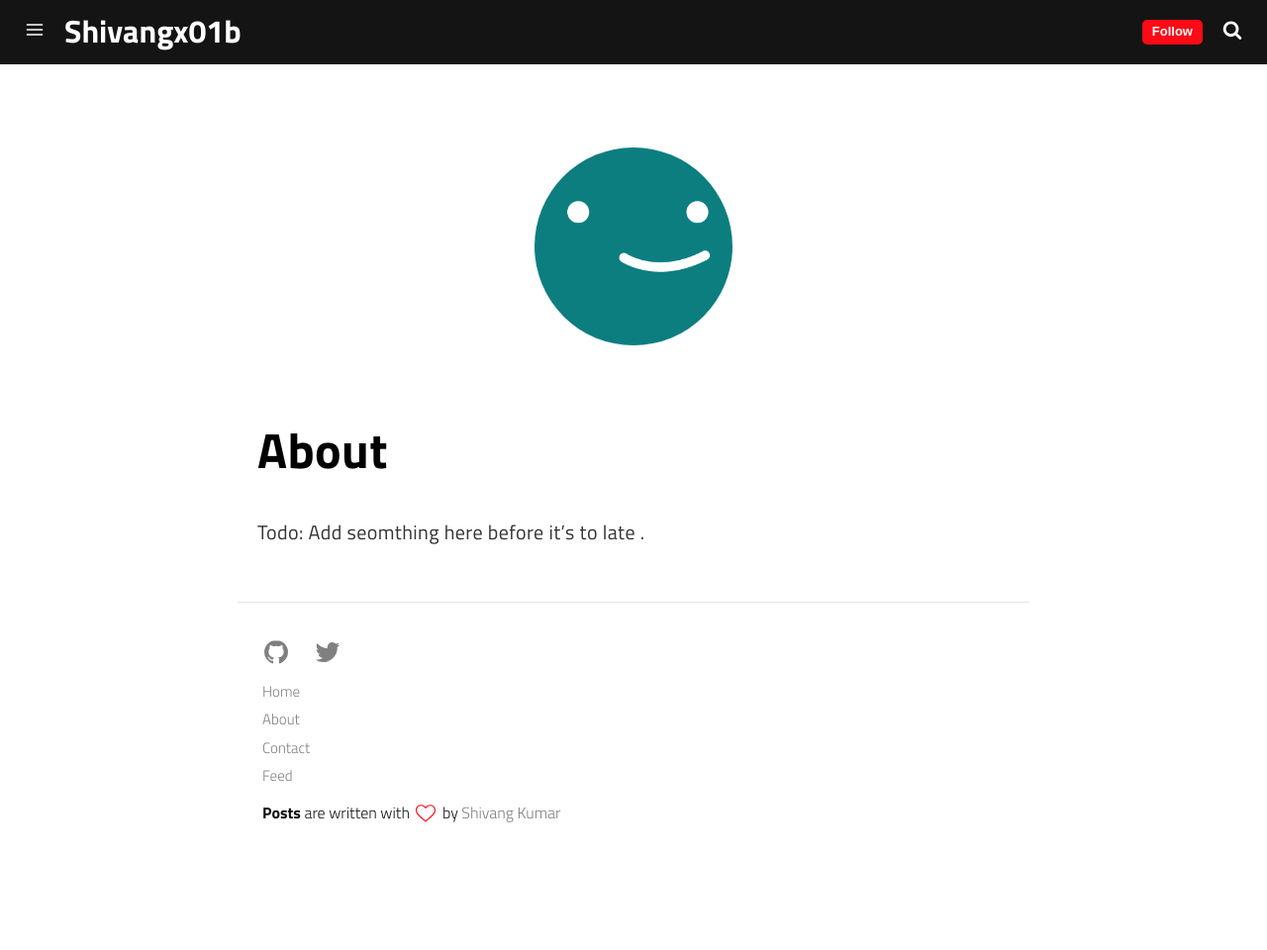
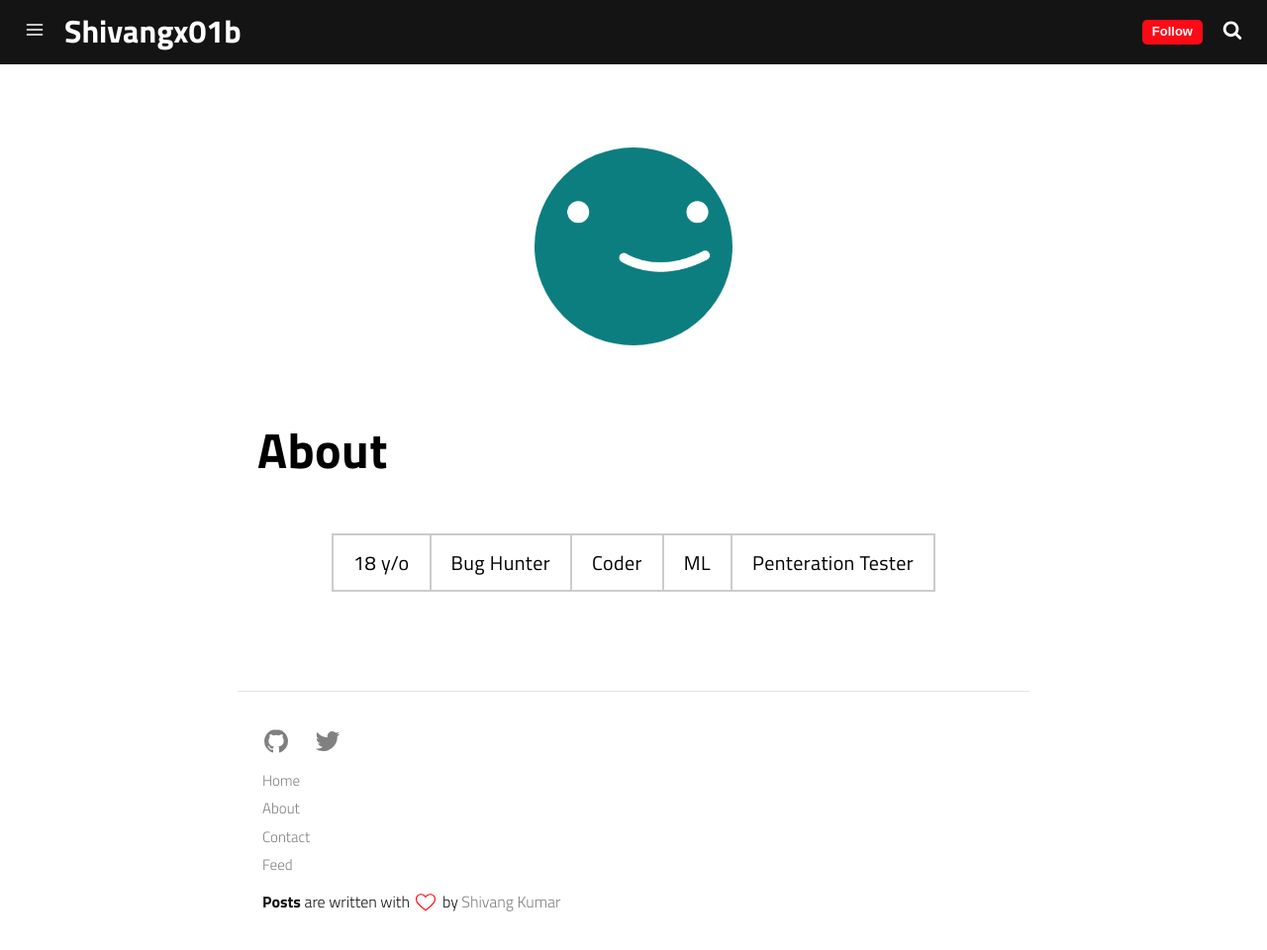
Before and after one commit to Shivangx01b/shivangx01b.github.io, a Jekyll site: the page built from pages/about.md, in a window 1280 px wide and 960 px high. Shown: the whole window at 99% size. Built offline with Jekyll 4.4.1, drawn with Linux system fonts in a browser that asks for light colours; a script that is not in the unit is left out.

Commit message:
Update about.md

```diff
--- a/pages/about.md
+++ b/pages/about.md
@@ -9,4 +9,4 @@ permalink: /about/
 
 # About
 
-Todo: Add seomthing here before it's to late .
+18 y/o | Bug Hunter | Coder | ML | Penteration Tester
```
